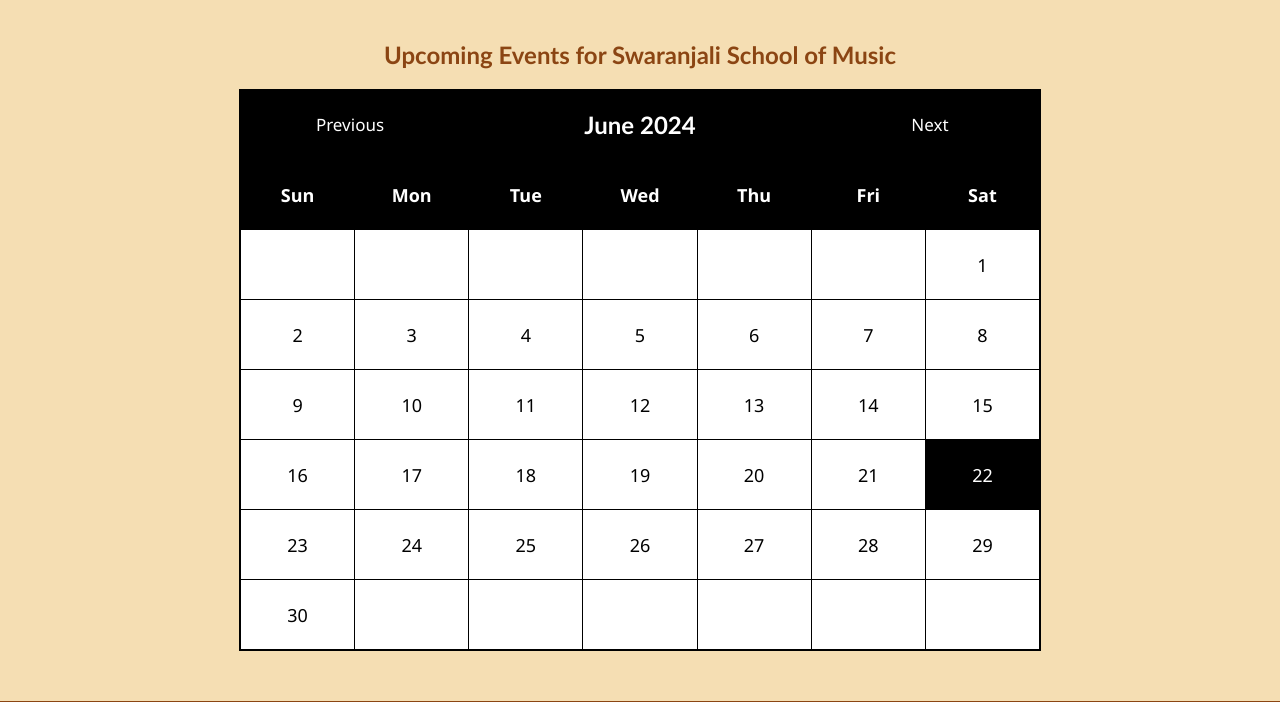
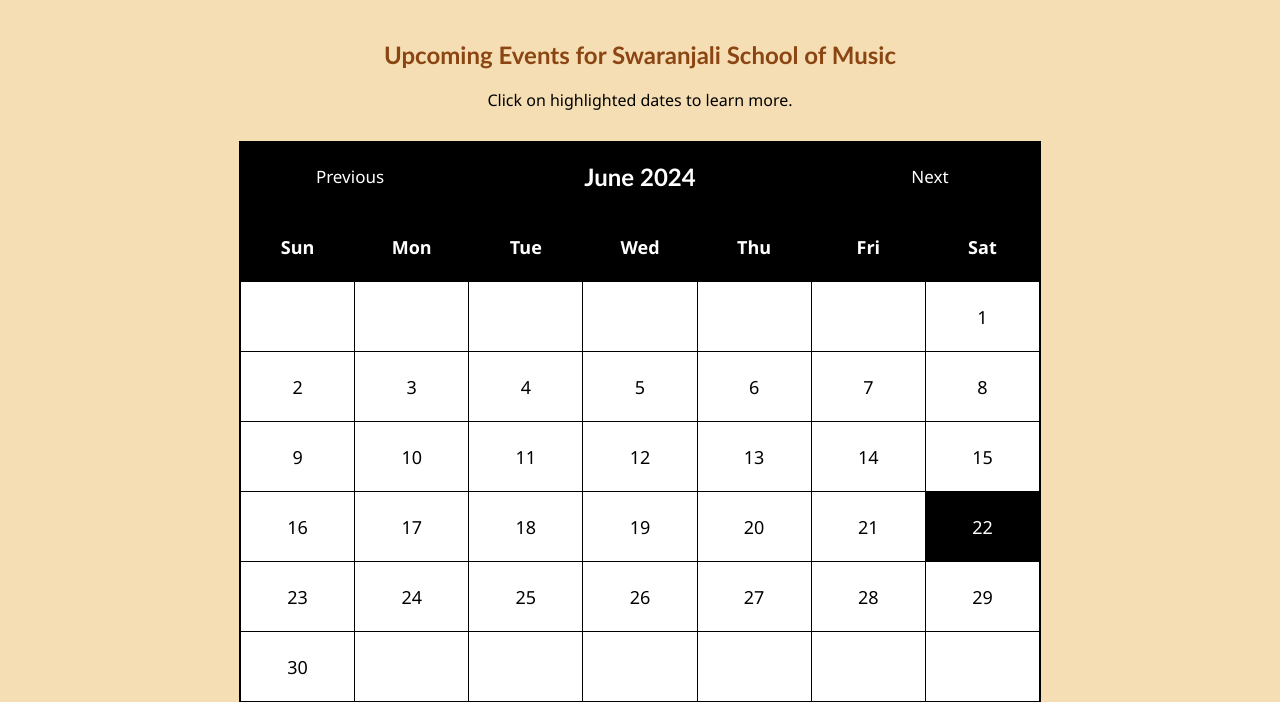
Before and after one commit to AnoushaMukherjee/swaranjali-music, a Flask app: template templates/events.html in a window 1280 px wide. Shown: the part 96-798 px from the top of the page. Run offline with Flask 3, Linux system fonts and the light colour scheme; the template is opened without the code that fills it, so the values that code supplies are empty; parts of the project's set-up code (start-up, migrations or seed data) failed here and were passed over.

Commit message:
Update events.html

```diff
--- a/templates/events.html
+++ b/templates/events.html
@@ -33,7 +33,7 @@
             font-family: 'Segoe UI', sans-serif;
             color: #000000;
             padding: 10px 20px;
-            text-align: left;
+            text-align: center;
             margin: 5px 20px 0 20px;
         }
         .footer-text {
@@ -193,6 +193,7 @@
     <div class="container">
         <div class="about">
             <h2>Upcoming Events for Swaranjali School of Music</h2>
+            <p>Click on highlighted dates to learn more.</p>
         </div>
     </div>
     <div class="container">
```
